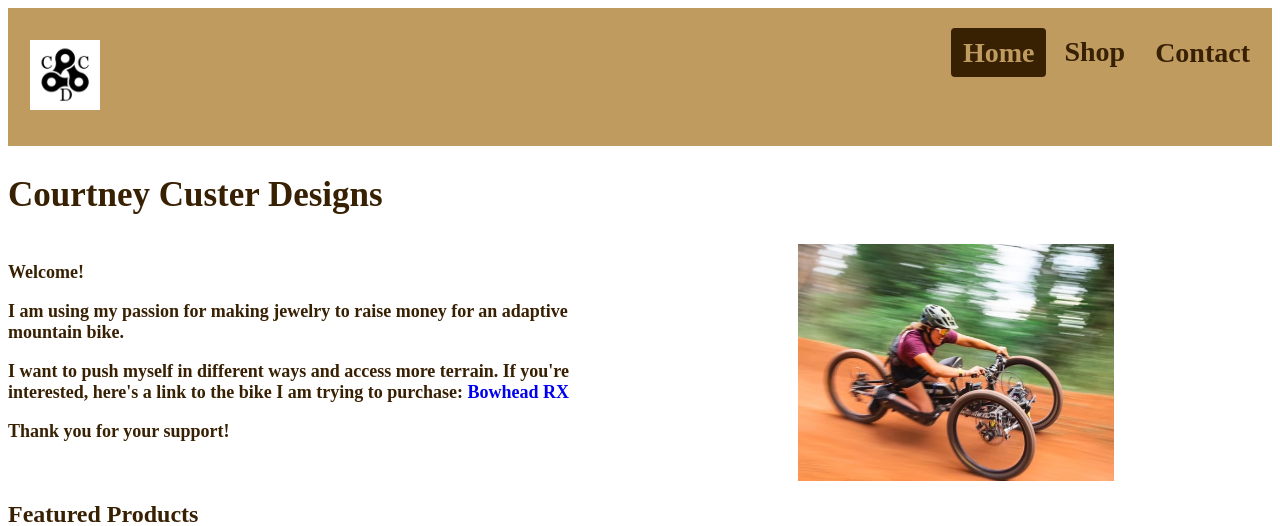
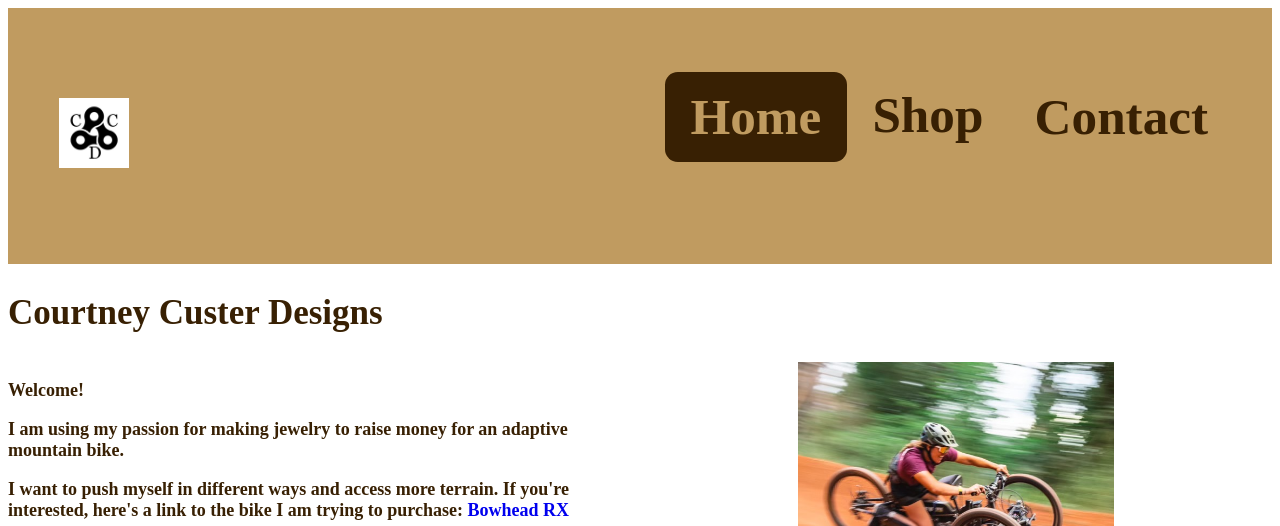
Before and after one commit to courtneycusterdesigns/courtneycusterdesigns.github.io, a plain HTML site: page index.html in a window 1280 px wide. Shown: the top 526 px of the page. Drawn offline with Linux system fonts and the light colour scheme.

Commit message:
Add files via upload

```diff
--- a/css/index.css
+++ b/css/index.css
@@ -8,6 +8,11 @@
     font-family:'Didot', serif;
     font-weight: 600;
   }
+
+  @media only screen and (min-width: 320px) and (max-width: 480px) {
+    /* ruleset for 320px - 480px */
+}
+
 
 
   h1 {
@@ -56,7 +61,8 @@
 .header {
     overflow: hidden;
     background-color: var(--tan);
-    padding: 20px 10px;
+    /* padding: 20px 10px; */
+    padding: 5vw 3vw 5vw 2vw; /*2vw 2vw;*/
   }
 
 /* Style the header links */
@@ -64,16 +70,16 @@
     float: left;
     color: var(--darkbrown);
     text-align: center;
-    padding: 12px;
+    padding: 2vw; /*12px;*/
     text-decoration: none;
-    font-size: 28px;
-    line-height: 25px;
-    border-radius: 4px;
+    font-size: 4vw;/*28px;*/
+    line-height: 3vw; /*25px;*/
+    border-radius: 1vw; /*4px;*/
   }
 
 /* Style the logo link (notice that we set the same value of line-height and font-size to prevent the header to increase when the font gets bigger */
 .header a.logo {
-    font-size: 25px;
+    font-size: 3vw; /*25px;*/
     font-weight: bold;
   }
 
@@ -95,7 +101,7 @@
   }
 
 /* Add media queries for responsiveness - when the screen is 500px wide or less, stack the links on top of each other */
-@media screen and (max-width: 500px) {
+/* @media screen and (max-width: 500px) {
     .header a {
       float: none;
       display: block;
@@ -104,7 +110,7 @@
     .header-right {
       float: none;
     }
-  }
+  } */
 
 
 
@@ -118,10 +124,10 @@
 /* Links inside the navbar */
 .navbar a {
     float: left;
-    font-size: 16px;
+    font-size: 4vw; /*16px;*/
     color: white;
     text-align: center;
-    padding: 14px 16px;
+    padding: 4vw; /*14px 16px;*/
     text-decoration: none;
   }
 
@@ -133,12 +139,11 @@
 
 /* Dropdown button */
 .dropdown .dropbtn {
-    font-size: 16px;
     border: none;
     outline: none;
     color: var(--darkbrown);
-    font-size: 28px;
-    padding: 8px 18px;
+    font-size: 4vw; /*28px;*/
+    padding: 1vw 2vw; /*8px 18px;*/
     background-color: inherit;
     font-family: inherit; /* Important for vertical align on mobile phones */
     margin: 0; /* Important for vertical align on mobile phones */
@@ -147,6 +152,7 @@
   /* Add a red background color to navbar links on hover */
   .navbar a:hover, .dropdown:hover .dropbtn {
     background-color: var(--hovertan);
+    border-radius: 1vw;
   }
 
 /* Dropdown content (hidden by default) */
@@ -154,7 +160,7 @@
     display: none;
     position: absolute;
     background-color: var(--tan);
-    min-width: 160px;
+    min-width: 27vw; /*160px;*/
     box-shadow: 0px 8px 16px 0px rgba(0,0,0,0.2);
     z-index: 1;
   }
@@ -163,7 +169,7 @@
 .dropdown-content a {
     float: none;
     color: var(--darkbrown);
-    padding: 12px 16px;
+    padding: 3vw 2vw; /*12px 16px;*/
     text-decoration: none;
     display: block;
     text-align: left;
--- a/index.html
+++ b/index.html
@@ -3,7 +3,7 @@
 <head>
   <title>Courtney Custer Designs</title>
   <link href="./resources/css/index.css" type="text/css" rel="stylesheet">
-  <meta name="viewport" content="width=device-width, initial-scale=0.5">
+  <meta name="viewport" content="width=device-width, initial-scale=1">
 </head>
 
 <body>
--- a/resources/css/index.css
+++ b/resources/css/index.css
@@ -8,6 +8,11 @@
     font-family:'Didot', serif;
     font-weight: 600;
   }
+
+  @media only screen and (min-width: 320px) and (max-width: 480px) {
+    /* ruleset for 320px - 480px */
+}
+
 
 
   h1 {
@@ -56,7 +61,8 @@
 .header {
     overflow: hidden;
     background-color: var(--tan);
-    padding: 20px 10px;
+    /* padding: 20px 10px; */
+    padding: 5vw 3vw 5vw 2vw; /*2vw 2vw;*/
   }
 
 /* Style the header links */
@@ -64,16 +70,16 @@
     float: left;
     color: var(--darkbrown);
     text-align: center;
-    padding: 12px;
+    padding: 2vw; /*12px;*/
     text-decoration: none;
-    font-size: 28px;
-    line-height: 25px;
-    border-radius: 4px;
+    font-size: 4vw;/*28px;*/
+    line-height: 3vw; /*25px;*/
+    border-radius: 1vw; /*4px;*/
   }
 
 /* Style the logo link (notice that we set the same value of line-height and font-size to prevent the header to increase when the font gets bigger */
 .header a.logo {
-    font-size: 25px;
+    font-size: 3vw; /*25px;*/
     font-weight: bold;
   }
 
@@ -95,7 +101,7 @@
   }
 
 /* Add media queries for responsiveness - when the screen is 500px wide or less, stack the links on top of each other */
-@media screen and (max-width: 500px) {
+/* @media screen and (max-width: 500px) {
     .header a {
       float: none;
       display: block;
@@ -104,7 +110,7 @@
     .header-right {
       float: none;
     }
-  }
+  } */
 
 
 
@@ -118,10 +124,10 @@
 /* Links inside the navbar */
 .navbar a {
     float: left;
-    font-size: 16px;
+    font-size: 4vw; /*16px;*/
     color: white;
     text-align: center;
-    padding: 14px 16px;
+    padding: 4vw; /*14px 16px;*/
     text-decoration: none;
   }
 
@@ -133,12 +139,11 @@
 
 /* Dropdown button */
 .dropdown .dropbtn {
-    font-size: 16px;
     border: none;
     outline: none;
     color: var(--darkbrown);
-    font-size: 28px;
-    padding: 8px 18px;
+    font-size: 4vw; /*28px;*/
+    padding: 1vw 2vw; /*8px 18px;*/
     background-color: inherit;
     font-family: inherit; /* Important for vertical align on mobile phones */
     margin: 0; /* Important for vertical align on mobile phones */
@@ -147,6 +152,7 @@
   /* Add a red background color to navbar links on hover */
   .navbar a:hover, .dropdown:hover .dropbtn {
     background-color: var(--hovertan);
+    border-radius: 1vw;
   }
 
 /* Dropdown content (hidden by default) */
@@ -154,7 +160,7 @@
     display: none;
     position: absolute;
     background-color: var(--tan);
-    min-width: 160px;
+    min-width: 27vw; /*160px;*/
     box-shadow: 0px 8px 16px 0px rgba(0,0,0,0.2);
     z-index: 1;
   }
@@ -163,7 +169,7 @@
 .dropdown-content a {
     float: none;
     color: var(--darkbrown);
-    padding: 12px 16px;
+    padding: 3vw 2vw; /*12px 16px;*/
     text-decoration: none;
     display: block;
     text-align: left;
```
